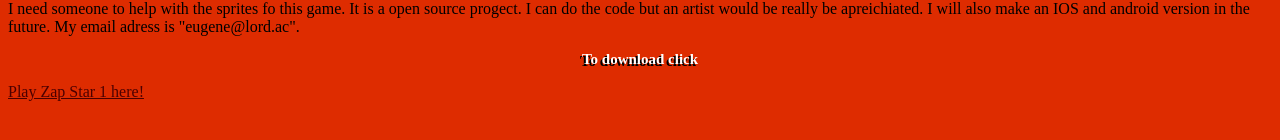
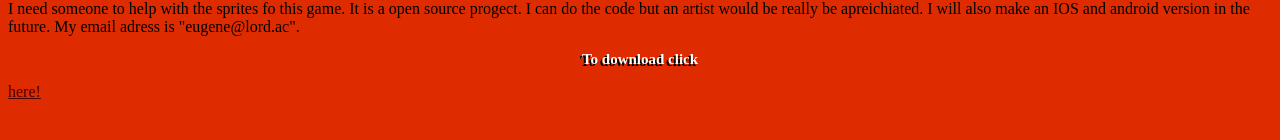
Before and after one commit to codekid-rgb/homesite, a plain HTML site: page zapstar/index.html in a window 1280 px wide. Shown: the part 236-376 px from the top of the page. Drawn offline with Linux system fonts and the light colour scheme.

Commit message:
Update index.html

```diff
--- a/zapstar/index.html
+++ b/zapstar/index.html
@@ -25,6 +25,6 @@
       I will also make an IOS and android version in the future. My email adress
       is "eugene@lord.ac".
     </h2>
-  <h3>To download click</h3><a href="">Play Zap Star 1 here!</a>
+  <h3>To download click</h3><a href="">here!</a>
   </body>
 </html>
```
